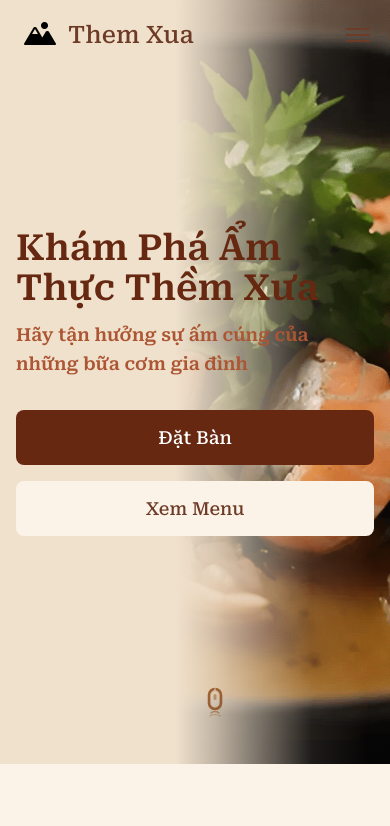
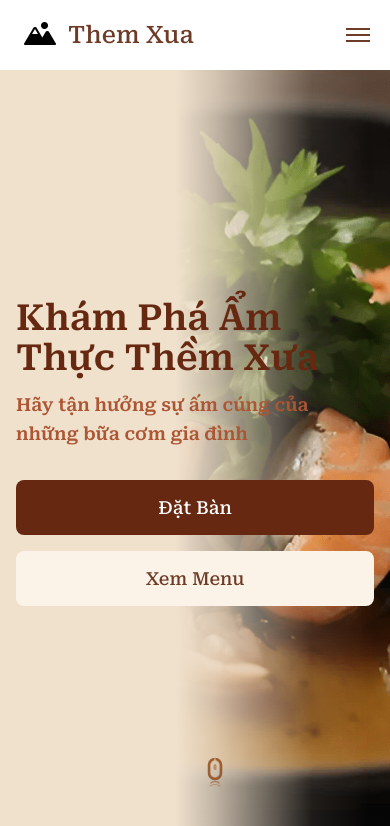
Before and after one commit to LJFamily2/NextJS_ThemXua, a Next.js app in the folder themxua/frontend/: page / in a window 390 px wide. Shown: the top 826 px of the page. Built offline with nearby package versions, Linux system fonts and the light colour scheme.

Commit message:
Update app build and paths manifests; add menu and not-found routes; enhance ThemXuaHeader for responsive scroll effects and improved styling.

```diff
--- a/themxua/frontend/app/components/ThemXuaHeader.tsx
+++ b/themxua/frontend/app/components/ThemXuaHeader.tsx
@@ -12,11 +12,21 @@ const ThemXuaHeader = () => {
 
   useEffect(() => {
     const handleScroll = () => {
+      // Only apply scrolled effect on desktop (lg and up)
+      if (window.innerWidth >= 1024) {
         setScrolled(window.scrollY > 20);
+      } else {
+        setScrolled(false);
+      }
     };
 
     window.addEventListener('scroll', handleScroll);
-    return () => window.removeEventListener('scroll', handleScroll);
+    window.addEventListener('resize', handleScroll);
+    handleScroll(); // set initial state
+    return () => {
+      window.removeEventListener('scroll', handleScroll);
+      window.removeEventListener('resize', handleScroll);
+    };
   }, []);
 
   const navigationItems = [
@@ -34,11 +44,10 @@ const ThemXuaHeader = () => {
 
   return (
     <header
-      className={`fixed top-0 left-0 right-0 z-50 transition-all duration-300 ${
-        scrolled
-          ? 'bg-themxua-background/95 backdrop-blur-md shadow-lg'
-          : 'bg-transparent backdrop-blur-none shadow-none'
-      }`}
+      className={`top-0 left-0 right-0 z-50 transition-all duration-300
+      ${scrolled ? 'bg-themxua-background/95 backdrop-blur-md shadow-lg' : 'bg-transparent backdrop-blur-none shadow-none'}
+      relative lg:fixed
+      `}
     >
       <nav className="flex items-center justify-between px-4 md:px-8 lg:px-[100px] h-[70px]">
         {/* Logo Section */}
@@ -84,7 +93,9 @@ const ThemXuaHeader = () => {
           <Link
             href="/booking"
             className={`text-white font-instrument font-semibold text-base leading-none px-5 py-2.5 rounded-md h-10 flex items-center justify-center transition-all duration-200 hover:shadow-lg hover:scale-105 active:scale-95 bg-[#662811] hover:outline hover:outline-2 hover:outline-[#662811] focus:outline focus:outline-2 focus:outline-[#662811] ${
-              isActiveLink('/booking') ? 'outline outline-2 outline-[#662811] outline-offset-2' : 'hover:outline-offset-2 focus:outline-offset-2'
+              isActiveLink('/booking')
+                ? 'outline outline-2 outline-[#662811] outline-offset-2'
+                : 'hover:outline-offset-2 focus:outline-offset-2'
             }`}
           >
             Đặt bàn
@@ -141,7 +152,9 @@ const ThemXuaHeader = () => {
             <Link
             href="/booking"
             onClick={() => setIsOpen(false)}
-            className="text-white font-instrument font-semibold text-base leading-none px-5 py-2.5 rounded-md h-10 flex items-center justify-center transition-all duration-300 hover:brightness-75 w-fit"
+            className={`text-white font-instrument font-semibold text-base leading-none px-5 py-2.5 rounded-md h-10 flex items-center justify-center transition-all duration-300 hover:brightness-75 w-fit ${
+              isActiveLink('/booking') ? 'outline outline-2 outline-[#662811] outline-offset-2' : ''
+            }`}
             style={{ backgroundColor: '#662811' }}
             >
             Đặt bàn
```
Lines whose indentation alone changed are shown as unchanged.
